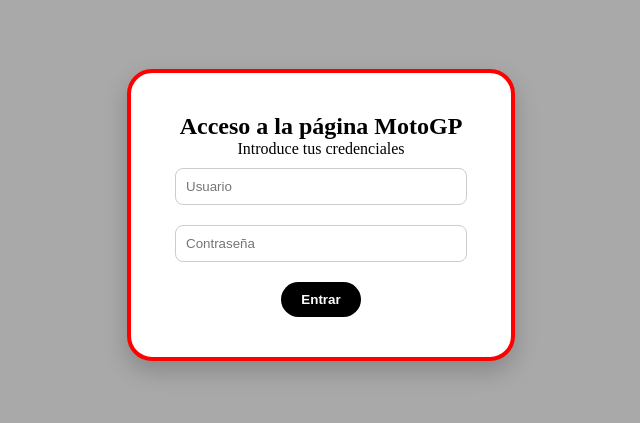
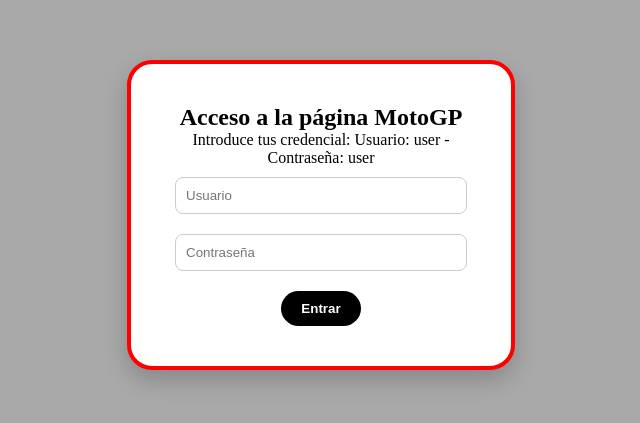
Before and after one commit to hugocabaallero/Proyecto-Web, a plain HTML site: page Proyecto_Hugo_Caballero_HTML+CSS+JS/index.html in a window 1280 px wide. Shown: the part 185-608 px from the top of the page, without its empty margins (319-959 px from the left). Drawn offline with Linux system fonts and the light colour scheme.

Commit message:
Update index.html

```diff
--- a/Proyecto_Hugo_Caballero_HTML+CSS+JS/index.html
+++ b/Proyecto_Hugo_Caballero_HTML+CSS+JS/index.html
@@ -13,7 +13,10 @@
     <div id="pantalla-login">
         <div class="caja-login">
             <h2>Acceso a la página MotoGP</h2>
-            <p>Introduce tus credenciales</p>
+            <p>Introduce tus credencial:
+            Usuario: user
+             - Contraseña: user
+            </p>
 
             <input type="text" id="usuario" placeholder="Usuario">
             <br>
```
